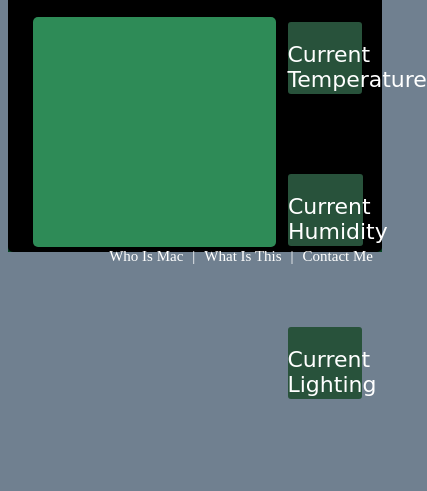
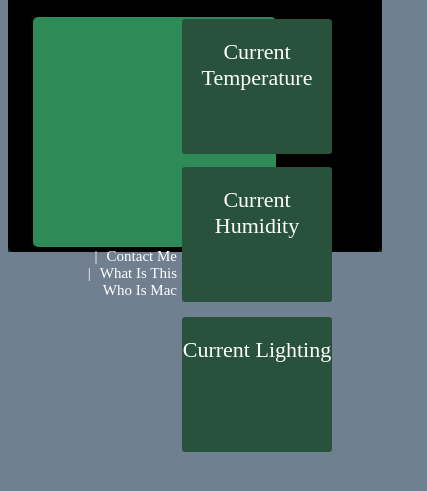
Before and after one commit to teeceli/macmonitor, a website: page client/index.html in a window 390 px wide. Shown: the part 191-682 px from the top of the page, 427 px wide, since content can reach past the window. Drawn offline with nearby package versions, Linux system fonts and the light colour scheme; no server answers; a web font is replaced by a local one.

Commit message:
changed content box sizes for mobile

```diff
--- a/client/css/macmonitor.css
+++ b/client/css/macmonitor.css
@@ -56,24 +56,25 @@ body {
 }
 
 #readings-column {
-	width: 1px;
+	width: 200px;
 	float: right;
-	font-family: 'Share', cursive;
+	height: 450px;
+	position: relative;
 }
 
 #temperature-content-square {
-	float: right;
-	width: 20%;
-	height: 28%;
+	//float: right;
+	width: 75%;
+	height: 30%;
 	margin-right: 50px;
 	background-color: #28523B;
 	-moz-border-radius: 3px;
 	-webkit-border-radius: 3px;
 	border-radius: 3px;
 	position: absolute;
-	//margin-top: 1%;
-	margin-top: 5px;
-	margin-left: -25%;
+	margin-top: 1%;
+	//margin-top: 5px;
+	//margin-left: -25%;
 }
 
 #temperature-reading-title {
@@ -92,19 +93,18 @@ body {
 }
 
 #humidity-content-square {
-	float: right;
-	width: 20%;
-	height: 28%;
-	margin-top: 21%;
-	margin-top: 157px;
+	//float: right;
+	width: 75%;
+	height: 30%;
+	margin-top: 75%;
+	//margin-top: 170px;
 
 	margin-right: 50px;
-	margin-left: -25%;
+	//margin-left: -25%;
 	background-color: #28523B;
 	-moz-border-radius: 3px;
 	-webkit-border-radius: 3px;
 	border-radius: 3px;
-	display: inline-block;
 	position: absolute;
 }
 
@@ -124,13 +124,14 @@ body {
 }
 
 #lighting-content-square {
-	float: right;
-	width: 20%;
-	height: 28%;
+	//float: right;
+	width: 75%;
+	height: 30%;
 	margin-right: 50px;
-	margin-left: -25%;
-	margin-top: 41%;
-	margin-top: 310px;
+	//margin-left: -25%;
+	margin-top: 150%;
+	//margin-top: 335px;
+	//margin-bottom: 20%;
 
 	background-color: #28523B;
 	-moz-border-radius: 3px;
```
